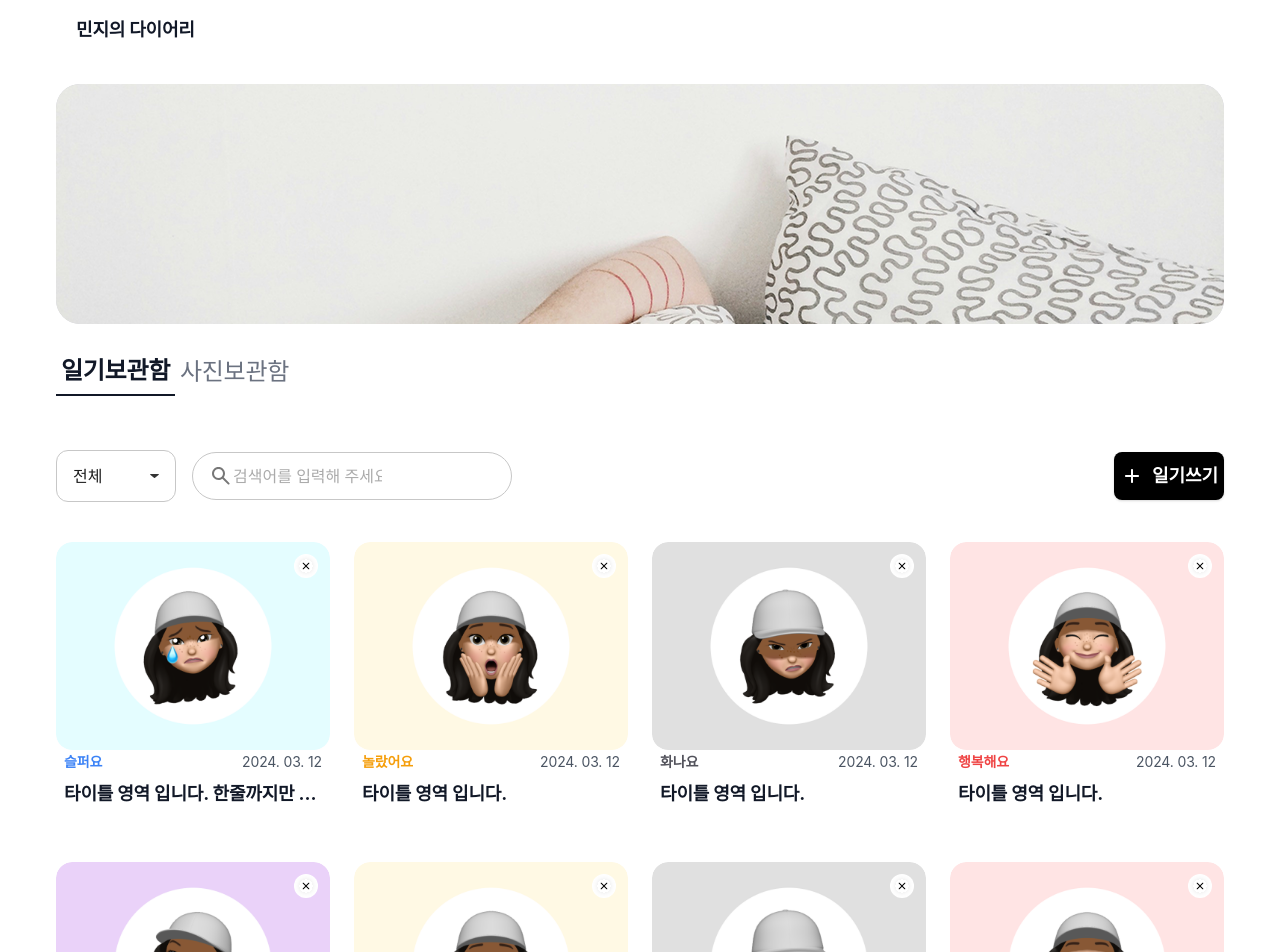
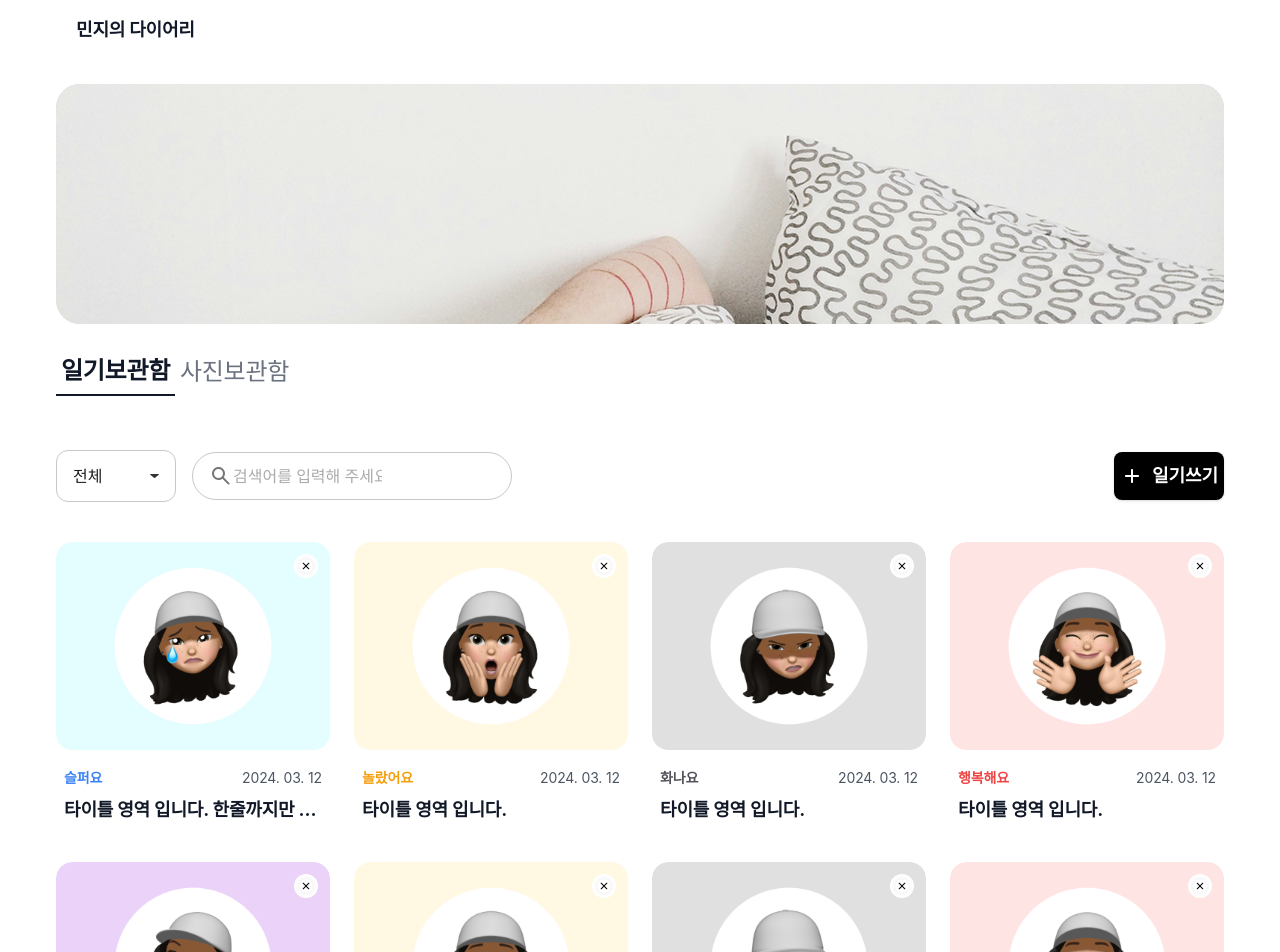
Before and after one commit to mjjang7569/vibe-coding, a Next.js app: page /diaries in a window 1280 px wide. Shown: the top 952 px of the page. Built offline with nearby package versions, Linux system fonts and the light colour scheme.

Commit message:
feat: 카드이미지와 카드컨텐츠 사이 16px 간격 추가
- .diaryCard에 gap: 16px 속성 추가
- 피그마 디자인과 일치하는 카드 이미지와 콘텐츠 간격 설정

```diff
--- a/src/components/diaries/styles.module.css
+++ b/src/components/diaries/styles.module.css
@@ -160,6 +160,7 @@
   overflow: hidden;
   width: 274px;
   height: 296px;
+  gap: 16px; /* 카드이미지와 카드컨텐츠 사이 16px 간격 */
   /* box-shadow 제거 요구사항 */
 }
 
```
